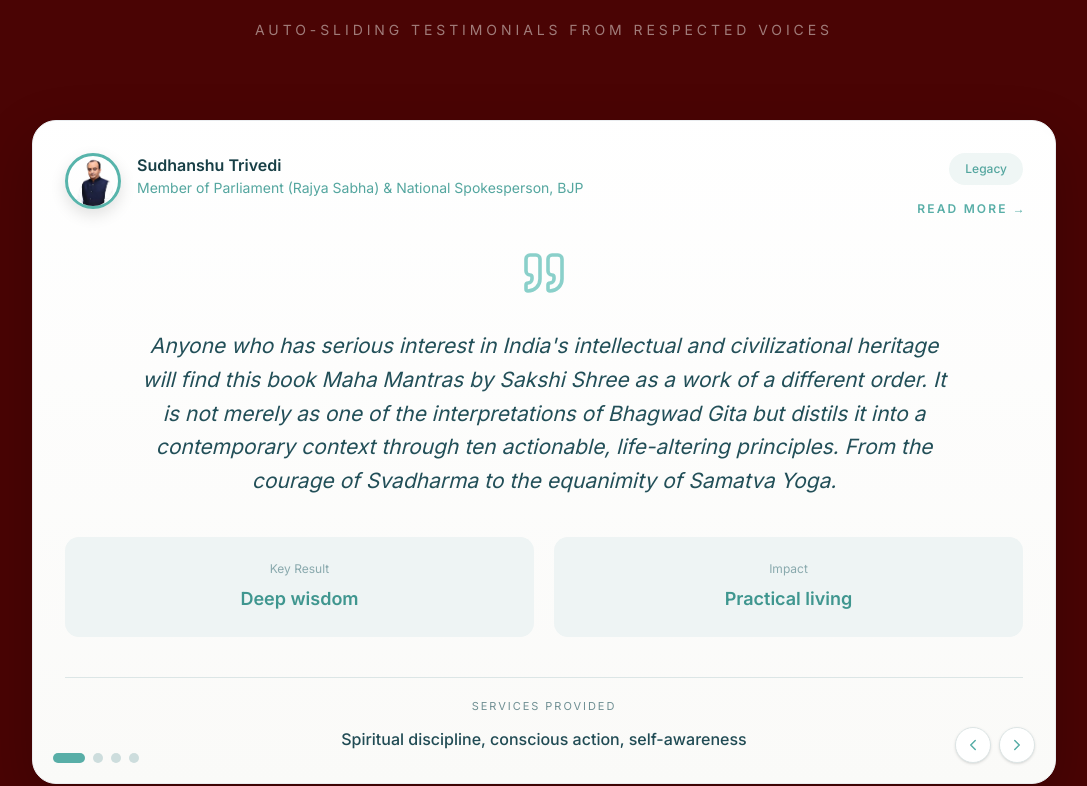
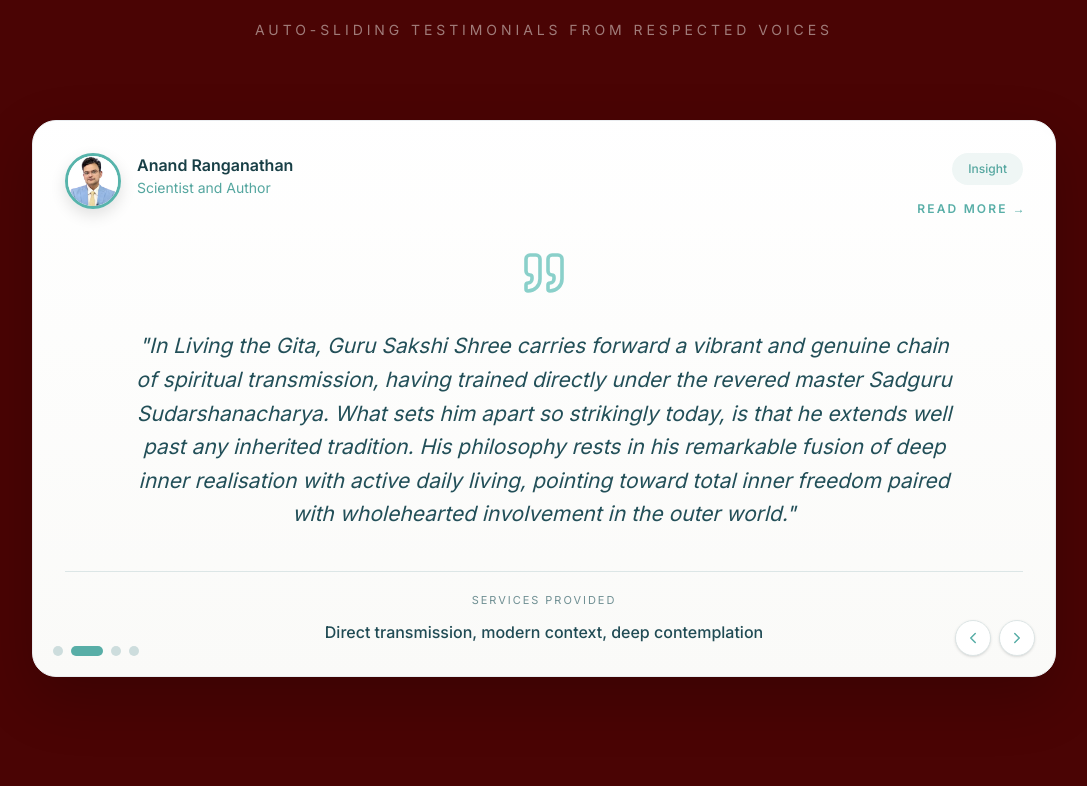
Before and after one commit to cognio-labs/science-divine-maha-mantras, a React (Vite) app: page / in a window 1280 px wide. Shown: the part 5174-5960 px from the top of the page, without its empty margins (96-1183 px from the left). Built offline with nearby package versions, Linux system fonts and the light colour scheme.

Commit message:
feat: add animated EndorsementsCarousel component with auto-sliding testimonials

```diff
--- a/src/components/EndorsementsCarousel.tsx
+++ b/src/components/EndorsementsCarousel.tsx
@@ -13,8 +13,6 @@
   heading: string;
   text: string;
   badge: string;
-  leftMetric: string;
-  rightMetric: string;
   services: string;
 };
 
@@ -25,8 +23,6 @@
     image: sudhanshuImage,
     heading: 'A Work of a Different Order',
     badge: 'Legacy',
-    leftMetric: 'Deep wisdom',
-    rightMetric: 'Practical living',
     services: 'Spiritual discipline, conscious action, self-awareness',
     text: `Anyone who has serious interest in India's intellectual and civilizational heritage will find this book Maha Mantras by Sakshi Shree as a work of a different order. It is not merely as one of the interpretations of Bhagwad Gita but distils it into a contemporary context through ten actionable, life-altering principles. From the courage of Svadharma to the equanimity of Samatva Yoga.`
   },
@@ -36,8 +32,6 @@
     image: anandImage,
     heading: 'A Remarkable, Revolutionary Work',
     badge: 'Insight',
-    leftMetric: 'Inner freedom',
-    rightMetric: 'Living wisdom',
     services: 'Direct transmission, modern context, deep contemplation',
     text: `"In Living the Gita, Guru Sakshi Shree carries forward a vibrant and genuine chain of spiritual transmission, having trained directly under the revered master Sadguru Sudarshanacharya. What sets him apart so strikingly today, is that he extends well past any inherited tradition. His philosophy rests in his remarkable fusion of deep inner realisation with active daily living, pointing toward total inner freedom paired with wholehearted involvement in the outer world."`
   },
@@ -47,8 +41,6 @@
     image: amishImage,
     heading: 'Wisdom Out of the Puja Room',
     badge: 'Impact',
-    leftMetric: 'Modern relevance',
-    rightMetric: 'Timeless truth',
     services: 'Accessible philosophy, actionable practice, grounded spirituality',
     text: `In this powerful and practical book, Guruji Sakshi Shree does something very rare: he brings the eternal wisdom of the Gita out of the puja room and plants it firmly in the messy battlefield of modern life. Each maha mantra is not a slogan to be memorized, but a tool for living - whether you are a student confused about your path, a householder juggling responsibilities, or a seeker struggling with inner turmoil.`
   },
@@ -58,8 +50,6 @@
     image: shamikaImage,
     heading: 'Timely and Inspiring Work',
     badge: 'Clarity',
-    leftMetric: 'Modern life',
-    rightMetric: 'Ancient wisdom',
     services: 'Human consciousness, inner mastery, purposeful living',
     text: `'Living the Gita in the Twenty-First Century' is a timely and inspiring work that brings the eternal wisdom of the Bhagavad Gita into the heart of modern life. Sakshi Shree presents the Gita not merely as scripture, but as a practical science of human consciousness, offering clarity in an age of stress, speed, and distraction.`
   }
@@ -74,7 +64,7 @@
     const timer = window.setInterval(() => {
       setDirection(1);
       setActiveIndex((current) => (current + 1) % endorsements.length);
-    }, 7000);
+    }, 4500);
 
     return () => window.clearInterval(timer);
   }, []);
@@ -104,12 +94,12 @@
             <motion.article
               key={activeEndorsement.name}
               custom={direction}
-              initial={{ opacity: 0, x: direction > 0 ? 90 : -90, scale: 0.98 }}
+              initial={{ opacity: 0, x: direction > 0 ? 70 : -70, scale: 0.985 }}
               animate={{ opacity: 1, x: 0, scale: 1 }}
-              exit={{ opacity: 0, x: direction > 0 ? -90 : 90, scale: 0.98 }}
-              transition={{ duration: 0.55, ease: 'easeOut' }}
+              exit={{ opacity: 0, x: direction > 0 ? -70 : 70, scale: 0.985 }}
+              transition={{ duration: 0.42, ease: [0.22, 1, 0.36, 1] }}
               onClick={() => setSelectedEndorsement(activeEndorsement)}
-              className="group relative cursor-pointer overflow-hidden rounded-[18px] md:rounded-[24px] border border-[#e9ecef] bg-[#fbfaf8] text-[#1f4b53] shadow-[0_22px_60px_rgba(0,0,0,0.20)] min-h-[520px] md:min-h-[500px]"
+              className="group relative cursor-pointer overflow-hidden rounded-[18px] md:rounded-[24px] border border-[#e9ecef] bg-[#fbfaf8] text-[#1f4b53] shadow-[0_22px_60px_rgba(0,0,0,0.20)] min-h-[460px] md:min-h-[440px]"
             >
               <div className="absolute top-0 right-0 w-8 h-8 rounded-full bg-[#eaf2f2] translate-x-1/2 -translate-y-1/2 opacity-90" />
               <div className="absolute inset-0 bg-[linear-gradient(180deg,rgba(255,255,255,0.96),rgba(250,250,248,0.96))]" />
@@ -144,16 +134,6 @@
                     {activeEndorsement.text}
                   </p>
 
-                  <div className="grid grid-cols-1 md:grid-cols-2 gap-4 md:gap-5 mt-8 md:mt-10">
-                    <div className="rounded-[14px] bg-[#eef4f4] px-5 py-5 md:px-6 md:py-6 text-center">
-                      <p className="text-xs text-[#89a9ad] mb-2">Key Result</p>
-                      <p className="text-[#3f968f] font-semibold text-base md:text-lg">{activeEndorsement.leftMetric}</p>
-                    </div>
-                    <div className="rounded-[14px] bg-[#eef4f4] px-5 py-5 md:px-6 md:py-6 text-center">
-                      <p className="text-xs text-[#89a9ad] mb-2">Impact</p>
-                      <p className="text-[#3f968f] font-semibold text-base md:text-lg">{activeEndorsement.rightMetric}</p>
-                    </div>
-                  </div>
                 </div>
 
                 <div className="pt-5 border-t border-[#dce6e6]">
```
